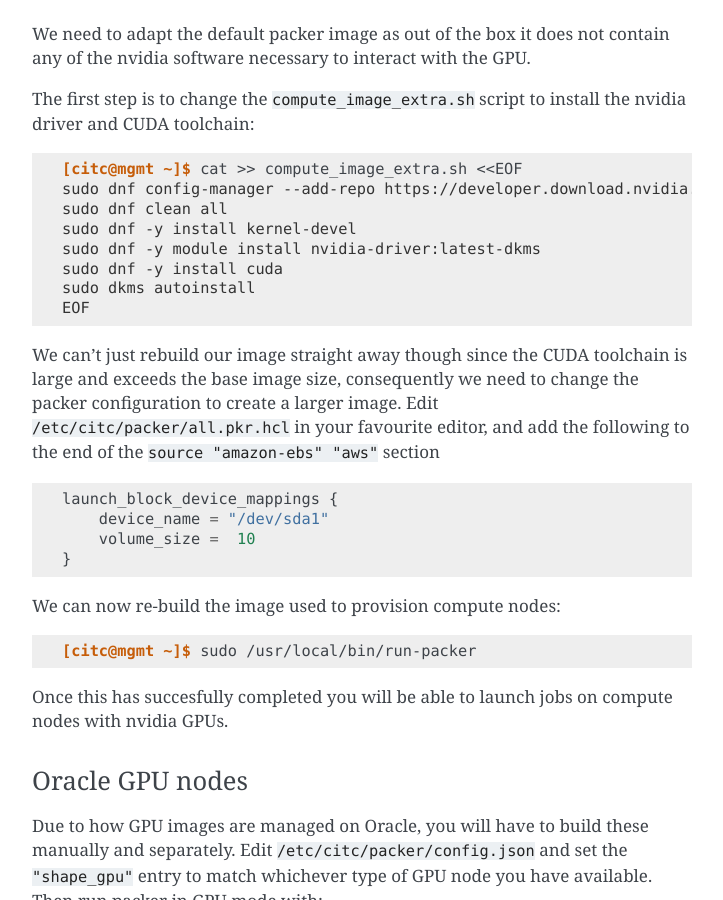
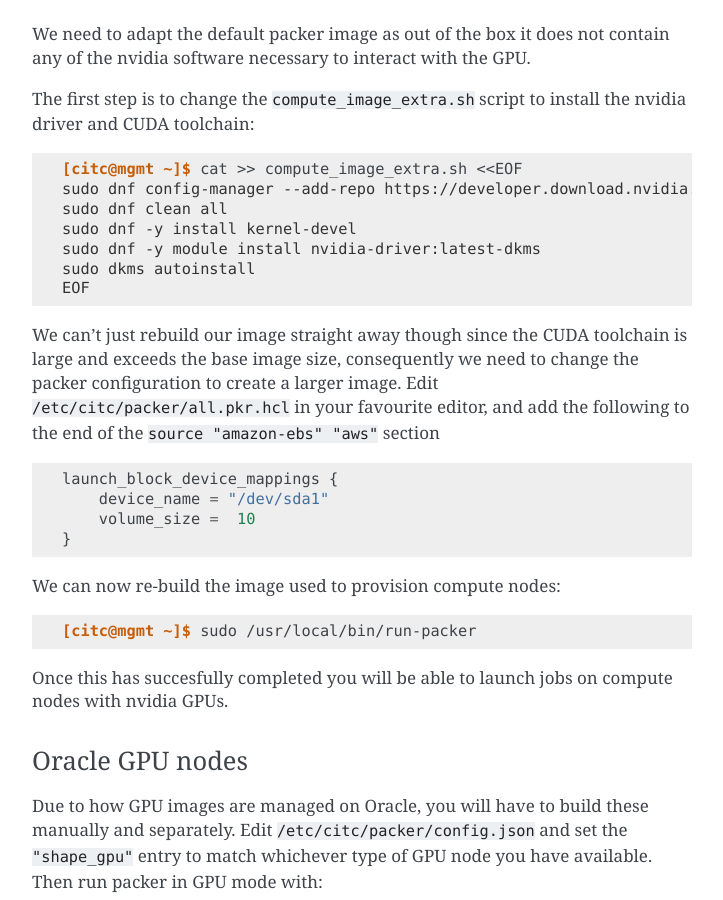
Before and after one commit to clusterinthecloud/docs, a Sphinx documentation site: the page built from source/running.rst, in a window 1280 px wide and 900 px high, scrolled down 2526 px. Shown: the whole window, without its empty margins (388-1111 px from the left). Built offline with Sphinx 7.4.7, drawn with Linux system fonts in a browser that asks for light colours.

Commit message:
Remove installation of CUDA for AWS GPU AMI
It is not necessary to install CUDA to run GPU accelerated things (e.g.
pytorch) we will leave this up to users to install CUDA as a module.

```diff
--- a/source/running.rst
+++ b/source/running.rst
@@ -135,7 +135,6 @@ install the nvidia driver and CUDA toolchain:
    sudo dnf clean all
    sudo dnf -y install kernel-devel
    sudo dnf -y module install nvidia-driver:latest-dkms
-   sudo dnf -y install cuda
    sudo dkms autoinstall
    EOF
 
```
